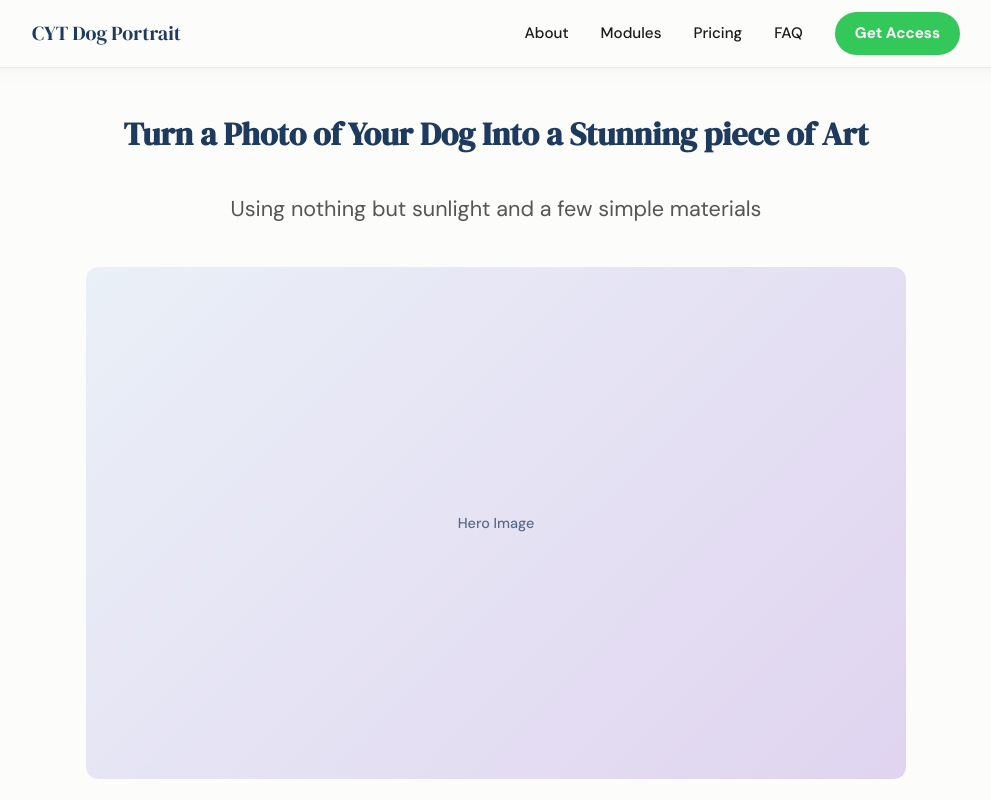
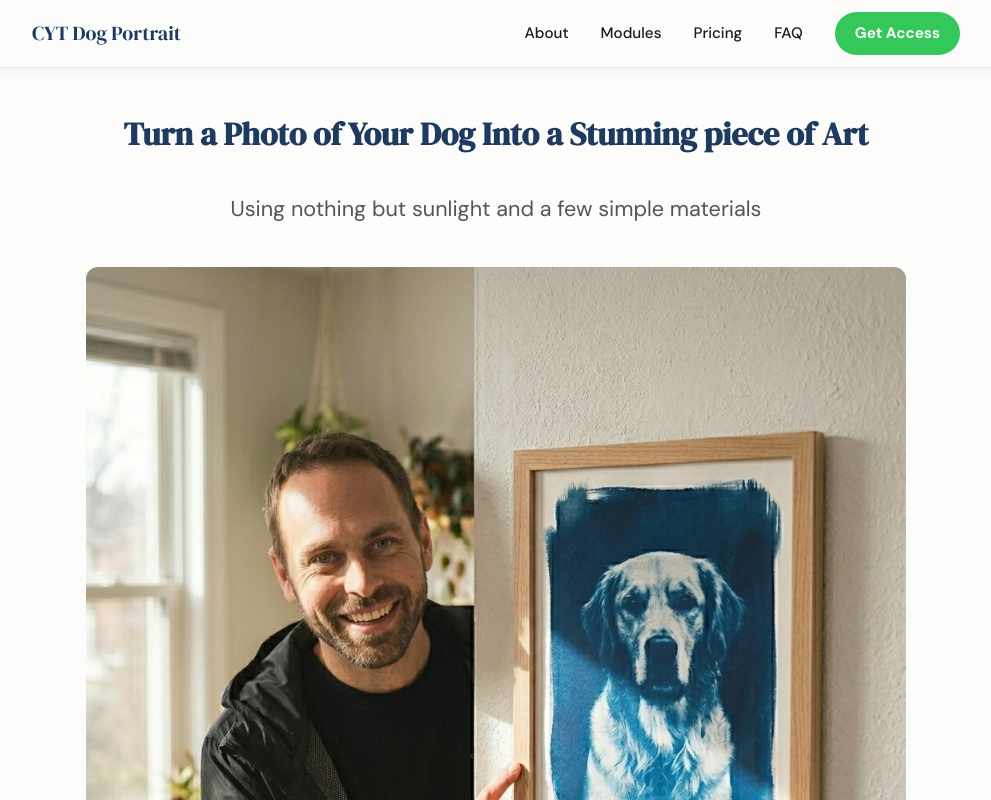
Before and after one commit to thopica/cytcourse, a Next.js app: page / in a window 1280 px wide. Shown: the top 800 px of the page, without its empty margins (144-1135 px from the left). Built offline with nearby package versions, Linux system fonts and the light colour scheme.

Commit message:
Fix hero image: render actual image instead of placeholder
https://claude.ai/code/session_012EY3qk8xMaU5FMakTDF19L

```diff
--- a/src/components/Hero.tsx
+++ b/src/components/Hero.tsx
@@ -1,6 +1,5 @@
 import { siteConfig } from "@/config/site";
 import styles from "./Hero.module.css";
-import PlaceholderImage from "./PlaceholderImage";
 
 export default function Hero() {
   const { hero } = siteConfig;
@@ -11,9 +10,8 @@ export default function Hero() {
         <h1 className={styles.headline}>{hero.headline}</h1>
         <p className={styles.sub}>{hero.subheadline}</p>
         <div className={styles.imageWrap}>
-          <PlaceholderImage label="Hero Image" aspect="landscape" />
+          <img src={hero.image} alt={hero.imageAlt} />
         </div>
-
       </div>
     </section>
   );
```
